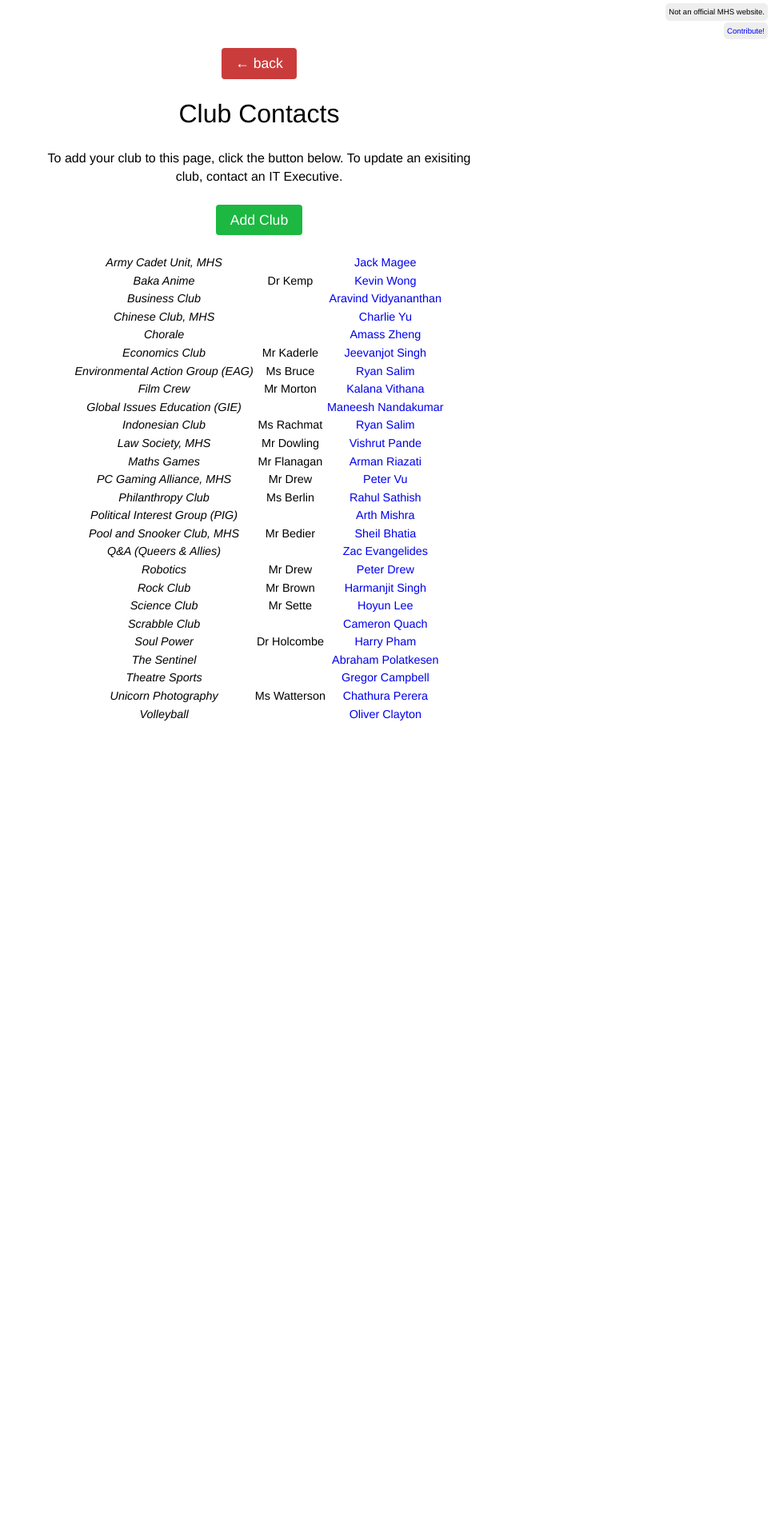
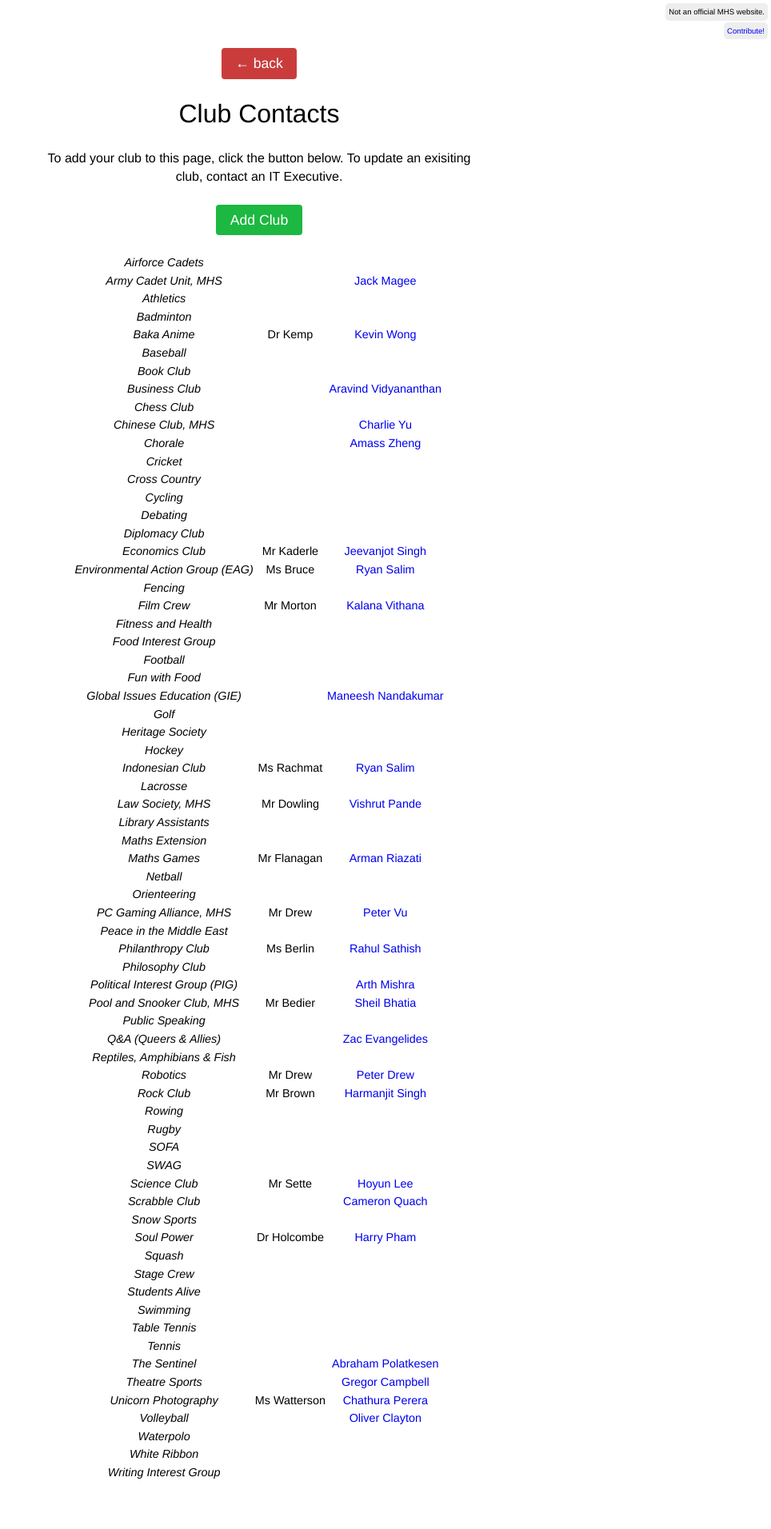
Before and after one commit to mhslinks/mhslinks.github.io, a Jekyll site: the page built from clubs/index.html, in a window 1280 px wide. Shown: the whole page at 80% size, without its empty margins (316-1280 px from the left). Built offline with Jekyll 4.4.1, drawn with Linux system fonts in a browser that asks for light colours; before the commit the page ends 964 px from its top, so only the background shows below that.

Commit message:
add clubs from unicorn

```diff
--- a/_data/clubs.yml
+++ b/_data/clubs.yml
@@ -127,3 +127,213 @@
   teacher: Ms Rachmat
   studentname: Ryan Salim
   studentemail: r.martinsalim@gmail.com
+
+- name: SWAG
+  teacher:
+  studentname:
+  studentemail:
+
+- name: Athletics
+  teacher:
+  studentname:
+  studentemail:
+
+- name: Badminton
+  teacher:
+  studentname:
+  studentemail:
+
+- name: Baseball
+  teacher:
+  studentname:
+  studentemail:
+
+- name: Cricket
+  teacher:
+  studentname:
+  studentemail:
+
+- name: Cross Country
+  teacher:
+  studentname:
+  studentemail:
+
+- name: Cycling
+  teacher:
+  studentname:
+  studentemail:
+
+- name: Fencing
+  teacher:
+  studentname:
+  studentemail:
+
+- name: Football
+  teacher:
+  studentname:
+  studentemail:
+
+- name: Golf
+  teacher:
+  studentname:
+  studentemail:
+
+- name: Hockey
+  teacher:
+  studentname:
+  studentemail:
+
+- name: Lacrosse
+  teacher:
+  studentname:
+  studentemail:
+
+- name: Netball
+  teacher:
+  studentname:
+  studentemail:
+
+- name: Orienteering
+  teacher:
+  studentname:
+  studentemail:
+
+- name: Rowing
+  teacher:
+  studentname:
+  studentemail:
+
+- name: Rugby
+  teacher:
+  studentname:
+  studentemail:
+
+- name: Snow Sports
+  teacher:
+  studentname:
+  studentemail:
+
+- name: Squash
+  teacher:
+  studentname:
+  studentemail:
+
+- name: Swimming
+  teacher:
+  studentname:
+  studentemail:
+
+- name: Table Tennis
+  teacher:
+  studentname:
+  studentemail:
+
+- name: Tennis
+  teacher:
+  studentname:
+  studentemail:
+
+- name: Waterpolo
+  teacher:
+  studentname:
+  studentemail:
+
+- name: Airforce Cadets
+  teacher:
+  studentname:
+  studentemail:
+
+- name: Book Club
+  teacher:
+  studentname:
+  studentemail:
+
+- name: Chess Club
+  teacher:
+  studentname:
+  studentemail:
+
+- name: Writing Interest Group
+  teacher:
+  studentname:
+  studentemail:
+
+- name: Debating
+  teacher:
+  studentname:
+  studentemail:
+
+- name: Diplomacy Club
+  teacher:
+  studentname:
+  studentemail:
+
+- name: Fitness and Health
+  teacher:
+  studentname:
+  studentemail:
+
+- name: Food Interest Group
+  teacher:
+  studentname:
+  studentemail:
+
+- name: Fun with Food
+  teacher:
+  studentname:
+  studentemail:
+
+- name: Heritage Society
+  teacher:
+  studentname:
+  studentemail:
+
+- name: Library Assistants
+  teacher:
+  studentname:
+  studentemail:
+
+- name: Maths Extension
+  teacher:
+  studentname:
+  studentemail:
+
+- name: Peace in the Middle East
+  teacher:
+  studentname:
+  studentemail:
+
+- name: Philosophy Club
+  teacher:
+  studentname:
+  studentemail:
+
+- name: Public Speaking
+  teacher:
+  studentname:
+  studentemail:
+
+- name: Reptiles, Amphibians & Fish
+  teacher:
+  studentname:
+  studentemail:
+
+- name: Stage Crew
+  teacher:
+  studentname:
+  studentemail:
+
+- name: Students Alive
+  teacher:
+  studentname:
+  studentemail:
+
+- name: SOFA
+  teacher:
+  studentname:
+  studentemail:
+
+- name: White Ribbon
+  teacher:
+  studentname:
+  studentemail:
```
